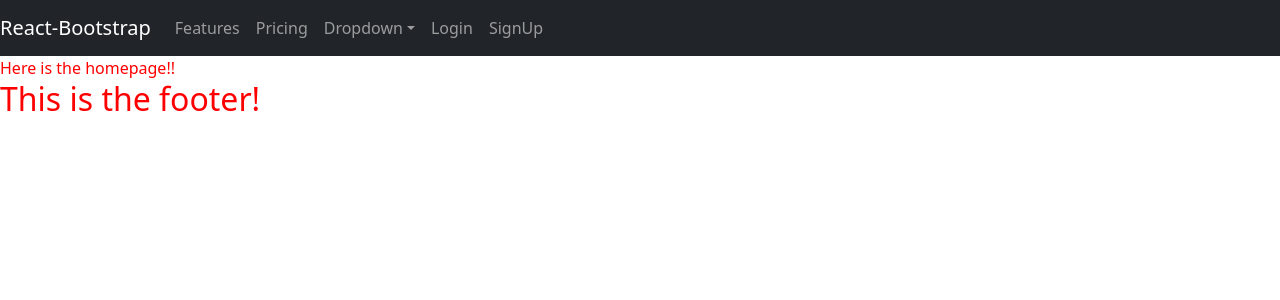
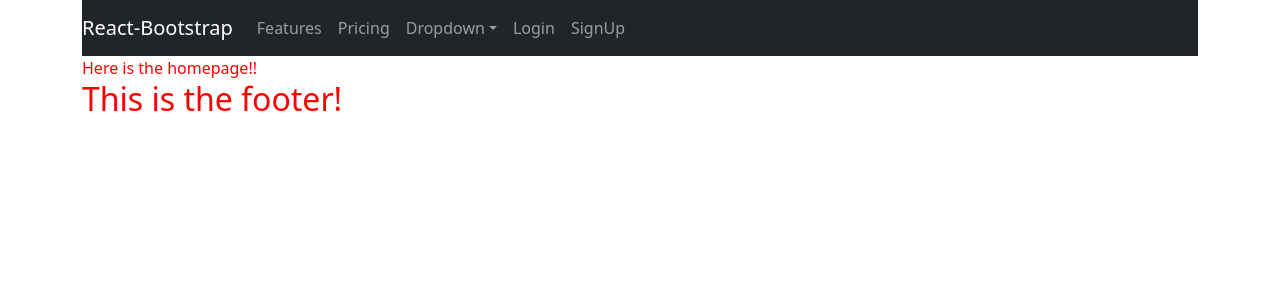
Before and after one commit to ClaytonSiby/the-gentleman-app, a React (Create React App) app: page / in a window 1280 px wide. Shown: the top 300 px of the page. Built offline with nearby package versions, Linux system fonts and the light colour scheme; the HTML template or start-up script is replaced by a standard one.

Commit message:
Add the Container component to wrapp all rendered components

```diff
--- a/src/App.js
+++ b/src/App.js
@@ -1,5 +1,6 @@
 import React from 'react';
 import { Route, Switch } from 'react-router-dom';
+import { Container } from 'react-bootstrap';
 import Homepage from './pages/Homepage';
 import SignUp from './pages/SignUp';
 import Login from './pages/Login';
@@ -8,7 +9,7 @@ import MainLayout from './Layouts/MainLayout';
 import styles from './assets/scss/app.module.scss';
 
 const App = () => (
-  <div className={`${styles.app}`}>
+  <Container className={`${styles.app}`}>
     <Switch>
       <Route
         exact
@@ -38,7 +39,7 @@ const App = () => (
         )}
       />
     </Switch>
-  </div>
+  </Container>
 );
 
 export default App;
```
